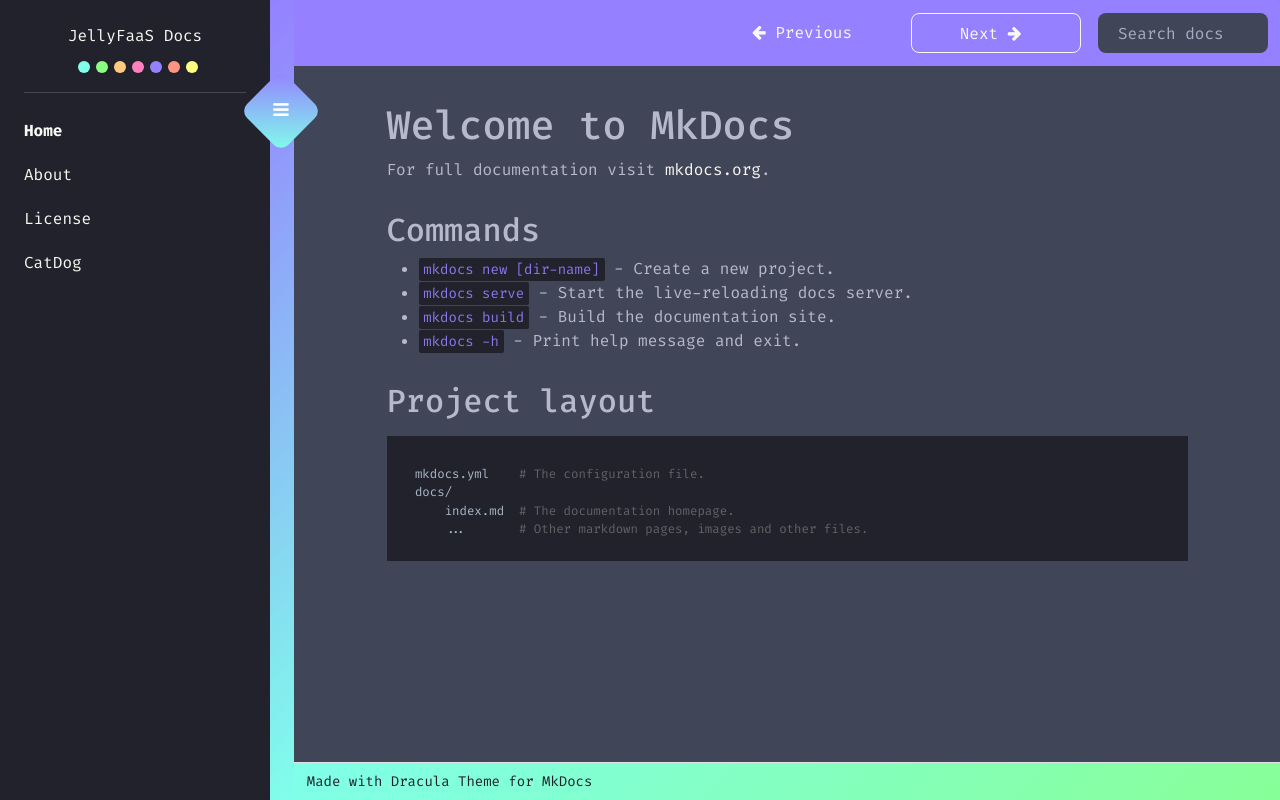
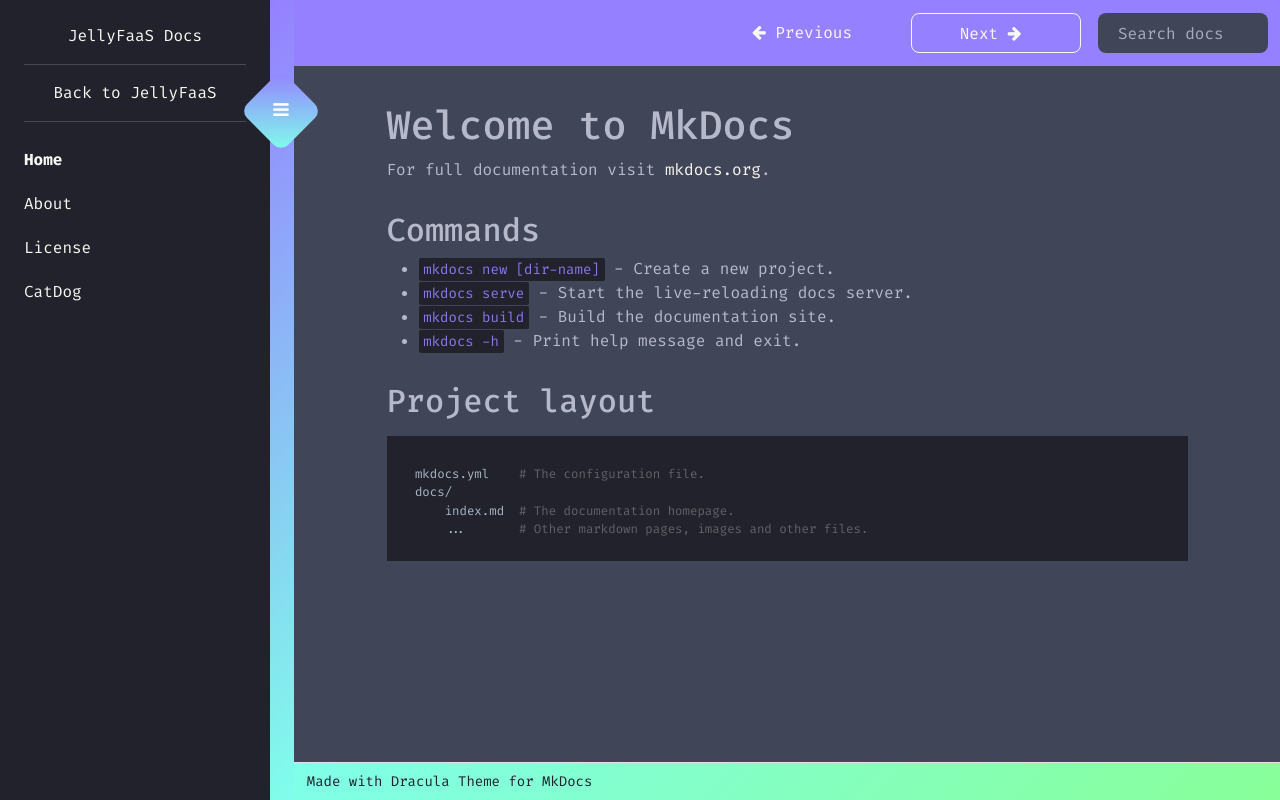
Before and after one commit to Platform48/platform48.github.io, a plain HTML site: page index.html in a window 1280 px wide. Drawn offline with nearby package versions, Linux system fonts and the light colour scheme.

Commit message:
Deployed 476a749 with MkDocs version: 1.6.0

```diff
--- a/index.html
+++ b/index.html
@@ -48,16 +48,12 @@
 
         </div>
 
-        <div class="drac-box flex-column">
-            <ul class="dot-ul">
-                <li><div class="dot-li drac-bg-cyan"></div></li>
-                <li><div class="dot-li drac-bg-green"></div></li>
-                <li><div class="dot-li drac-bg-orange"></div></li>
-                <li><div class="dot-li drac-bg-pink"></div></li>
-                <li><div class="dot-li drac-bg-purple"></div></li>
-                <li><div class="dot-li drac-bg-red"></div></li>
-                <li><div class="dot-li drac-bg-yellow"></div></li>
-            </ul>
+        <hr class="drac-divider" />
+
+        <div class="drac-text-center">
+            <a href="https://jellyfaas.com">
+                <span>Back to JellyFaaS</span>
+            </a>
         </div>
 
         <hr class="drac-divider" />
```
Also changed, not shown: 404.html (+6 -10 lines), about/index.html (+6 -10 lines), cat/index.html (+6 -10 lines), license/index.html (+6 -10 lines), search.html (+6 -10 lines), 1 other file.
